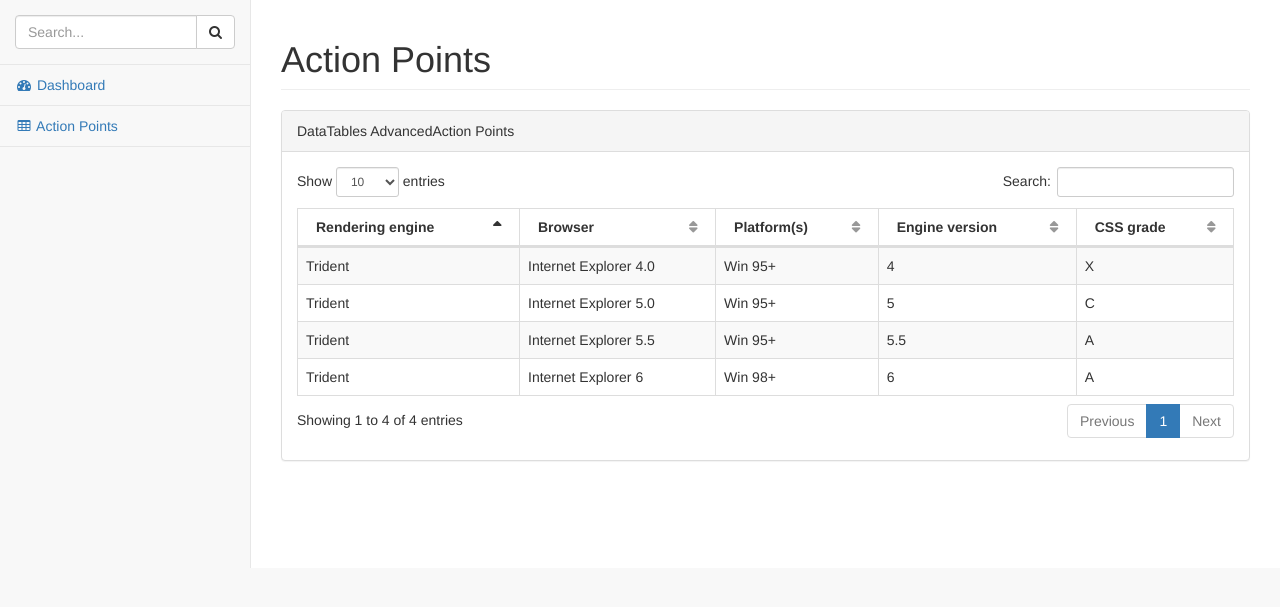
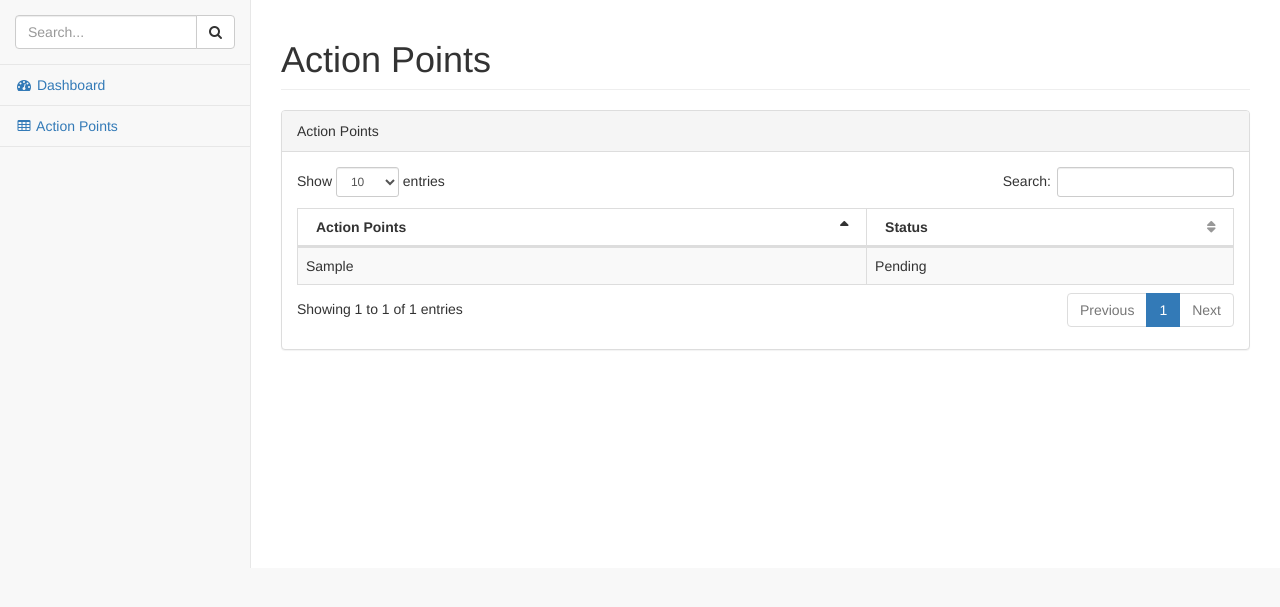
Before and after one commit to Codegrind-V2/grinding-code, a Flask app: template templates/tables.html in a window 1280 px wide. Shown: the part 51-658 px from the top of the page. Run offline with Flask 2, Linux system fonts and the light colour scheme; the template is opened without the code that fills it: most values are stand-ins (such as "Sample title", 1, 10 or a date in 2020); some libraries are stand-ins or nearby versions.

Commit message:
action web thingy done

```diff
--- a/templates/tables.html
+++ b/templates/tables.html
@@ -292,6 +292,7 @@
             <!-- /.navbar-static-side -->
         </nav>
 
+        {% block page_content %}
         <div id="page-wrapper">
             <div class="row">
                 <div class="col-lg-12">
@@ -304,49 +305,24 @@
                 <div class="col-lg-12">
                     <div class="panel panel-default">
                         <div class="panel-heading">
-                            DataTables AdvancedAction Points
+                            Action Points
                         </div>
                         <!-- /.panel-heading -->
                         <div class="panel-body">
                             <table width="100%" class="table table-striped table-bordered table-hover" id="dataTables-example">
                                 <thead>
                                     <tr>
-                                        <th>Rendering engine</th>
-                                        <th>Browser</th>
-                                        <th>Platform(s)</th>
-                                        <th>Engine version</th>
-                                        <th>CSS grade</th>
+                                        <th>Action Points</th>
+                                        <th>Status</th>
                                     </tr>
                                 </thead>
                                 <tbody>
-                                    <tr class="odd gradeX">
-                                        <td>Trident</td>
-                                        <td>Internet Explorer 4.0</td>
-                                        <td>Win 95+</td>
-                                        <td class="center">4</td>
-                                        <td class="center">X</td>
-                                    </tr>
-                                    <tr class="even gradeC">
-                                        <td>Trident</td>
-                                        <td>Internet Explorer 5.0</td>
-                                        <td>Win 95+</td>
-                                        <td class="center">5</td>
-                                        <td class="center">C</td>
-                                    </tr>
-                                    <tr class="odd gradeA">
-                                        <td>Trident</td>
-                                        <td>Internet Explorer 5.5</td>
-                                        <td>Win 95+</td>
-                                        <td class="center">5.5</td>
-                                        <td class="center">A</td>
-                                    </tr>
-                                    <tr class="even gradeA">
-                                        <td>Trident</td>
-                                        <td>Internet Explorer 6</td>
-                                        <td>Win 98+</td>
-                                        <td class="center">6</td>
-                                        <td class="center">A</td>
-                                    </tr>
+                                    {% for action_point in action_points %}
+                                        <tr class="odd gradeX">
+                                            <td>{{ action_point }}</td>
+                                            <td>Pending</td>
+                                        </tr>
+                                    {% endfor %}
                                 </tbody>
                             </table>
 
@@ -371,6 +347,7 @@
         <!-- /#page-wrapper -->
 
     </div>
+    {% endblock %}
     <!-- /#wrapper -->
 
     <!-- jQuery -->
```
Also changed, not shown: client.py (+1 -11 lines).
